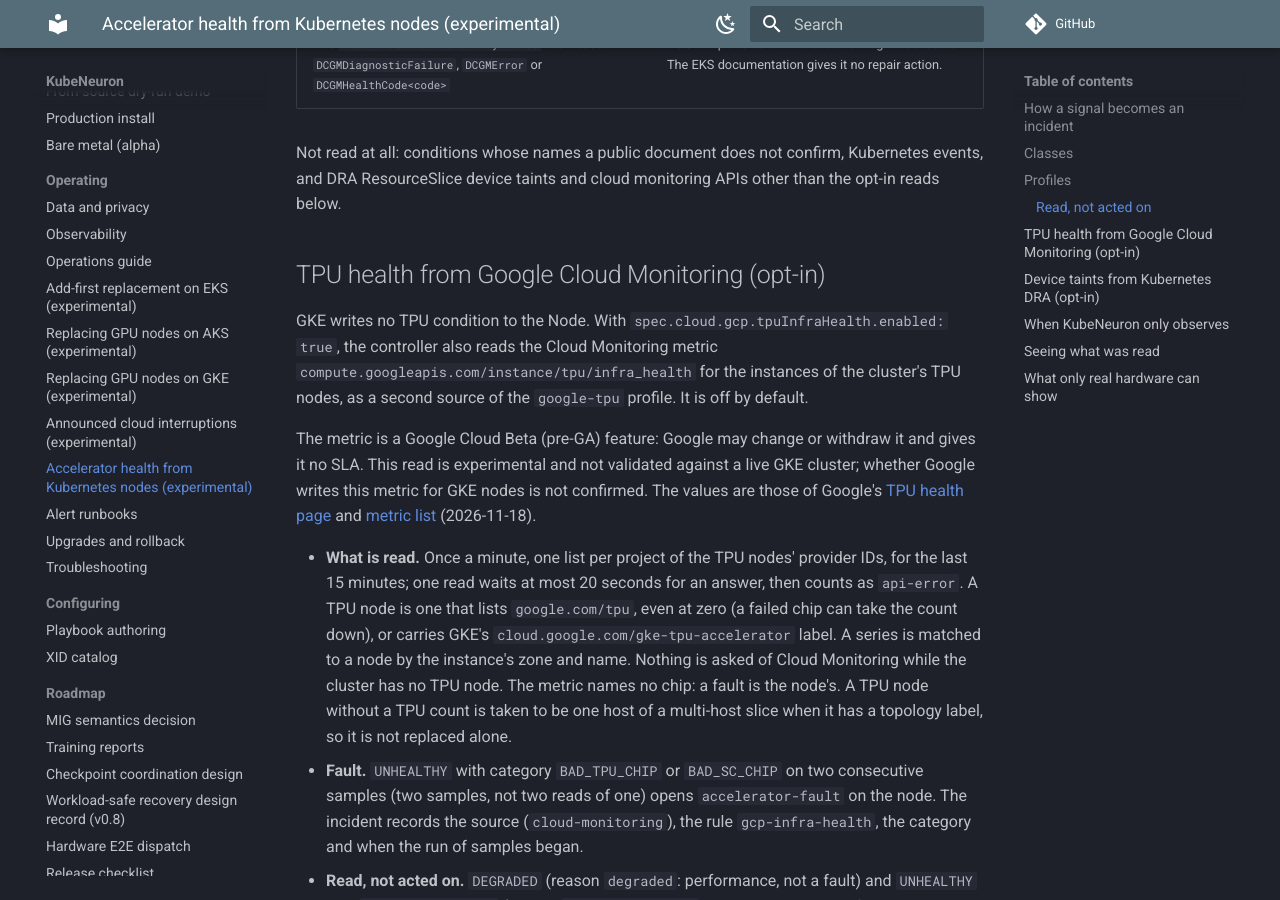
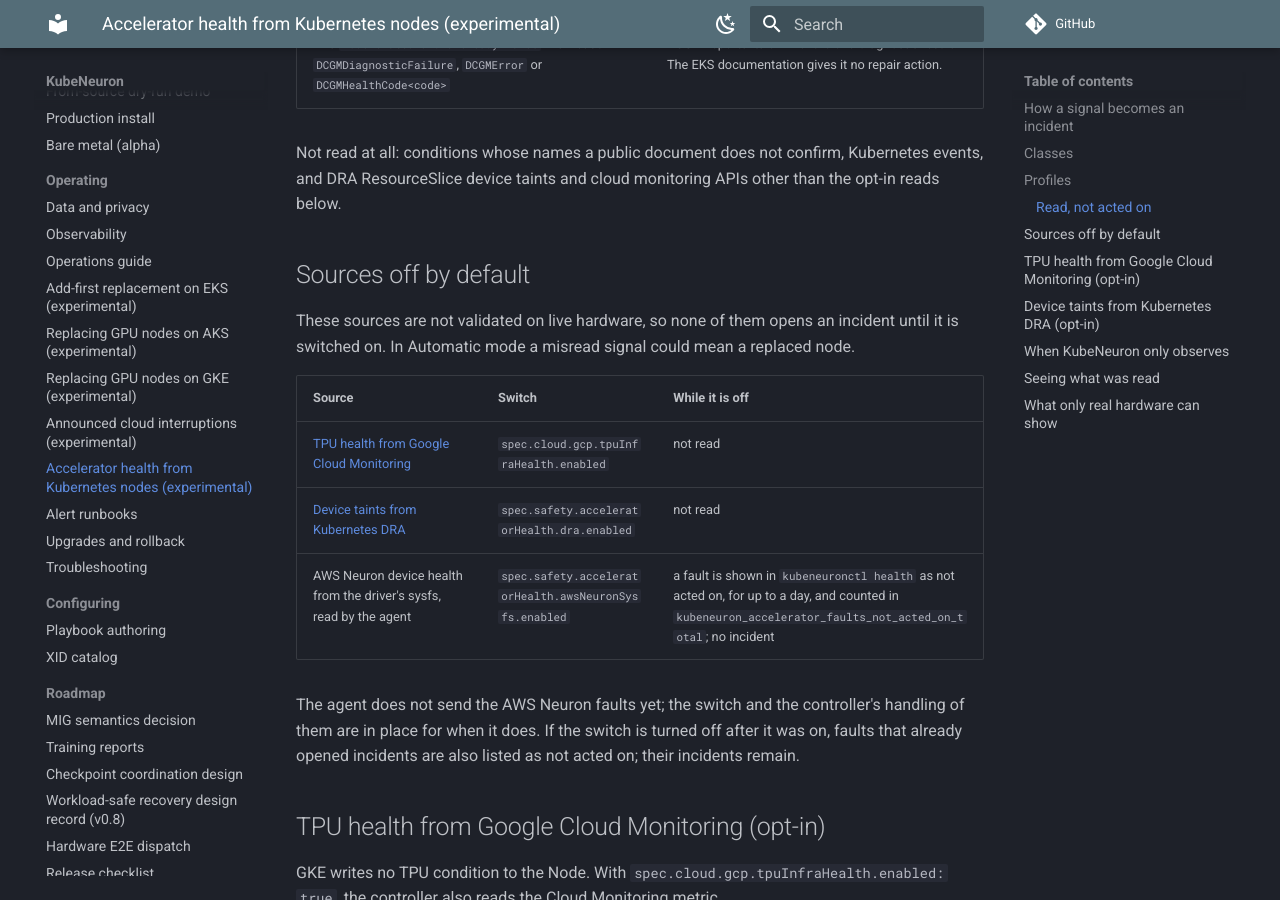
Before and after one commit to kubeneuron/kubeneuron, an MkDocs documentation site: the page built from docs/accelerator-health.md, in a window 1280 px wide and 900 px high, scrolled down 4063 px. Built offline with MkDocs 1.6.1 and Material for MkDocs 9.7.7, drawn with Linux system fonts in a browser that asks for light colours; comment, search, counter and statistics services are not loaded.

Commit message:
docs: list the accelerator health sources that are off by default
Signed-off-by: Andrii Petruk <andrey.petruk@gmail.com>

```diff
--- a/docs/accelerator-health.md
+++ b/docs/accelerator-health.md
@@ -103,6 +103,23 @@ the signal is not silent.
 Not read at all: conditions whose names a public document does not confirm,
 Kubernetes events, and DRA ResourceSlice device taints and cloud monitoring
 APIs other than the opt-in reads below.
+
+## Sources off by default
+
+These sources are not validated on live hardware, so none of them opens an
+incident until it is switched on. In Automatic mode a misread signal could
+mean a replaced node.
+
+| Source | Switch | While it is off |
+|---|---|---|
+| [TPU health from Google Cloud Monitoring](#tpu-health-from-google-cloud-monitoring-opt-in) | `spec.cloud.gcp.tpuInfraHealth.enabled` | not read |
+| [Device taints from Kubernetes DRA](#device-taints-from-kubernetes-dra-opt-in) | `spec.safety.acceleratorHealth.dra.enabled` | not read |
+| AWS Neuron device health from the driver's sysfs, read by the agent | `spec.safety.acceleratorHealth.awsNeuronSysfs.enabled` | a fault is shown in `kubeneuronctl health` as not acted on, for up to a day, and counted in `kubeneuron_accelerator_faults_not_acted_on_total`; no incident |
+
+The agent does not send the AWS Neuron faults yet; the switch and the
+controller's handling of them are in place for when it does. If the switch
+is turned off after it was on, faults that already opened incidents are
+also listed as not acted on; their incidents remain.
 
 ## TPU health from Google Cloud Monitoring (opt-in)
 
```
Also changed, not shown: CHANGELOG.md (+6 -6 lines), docs/reference-metrics.md (+1 -1 lines), 1 other file.
